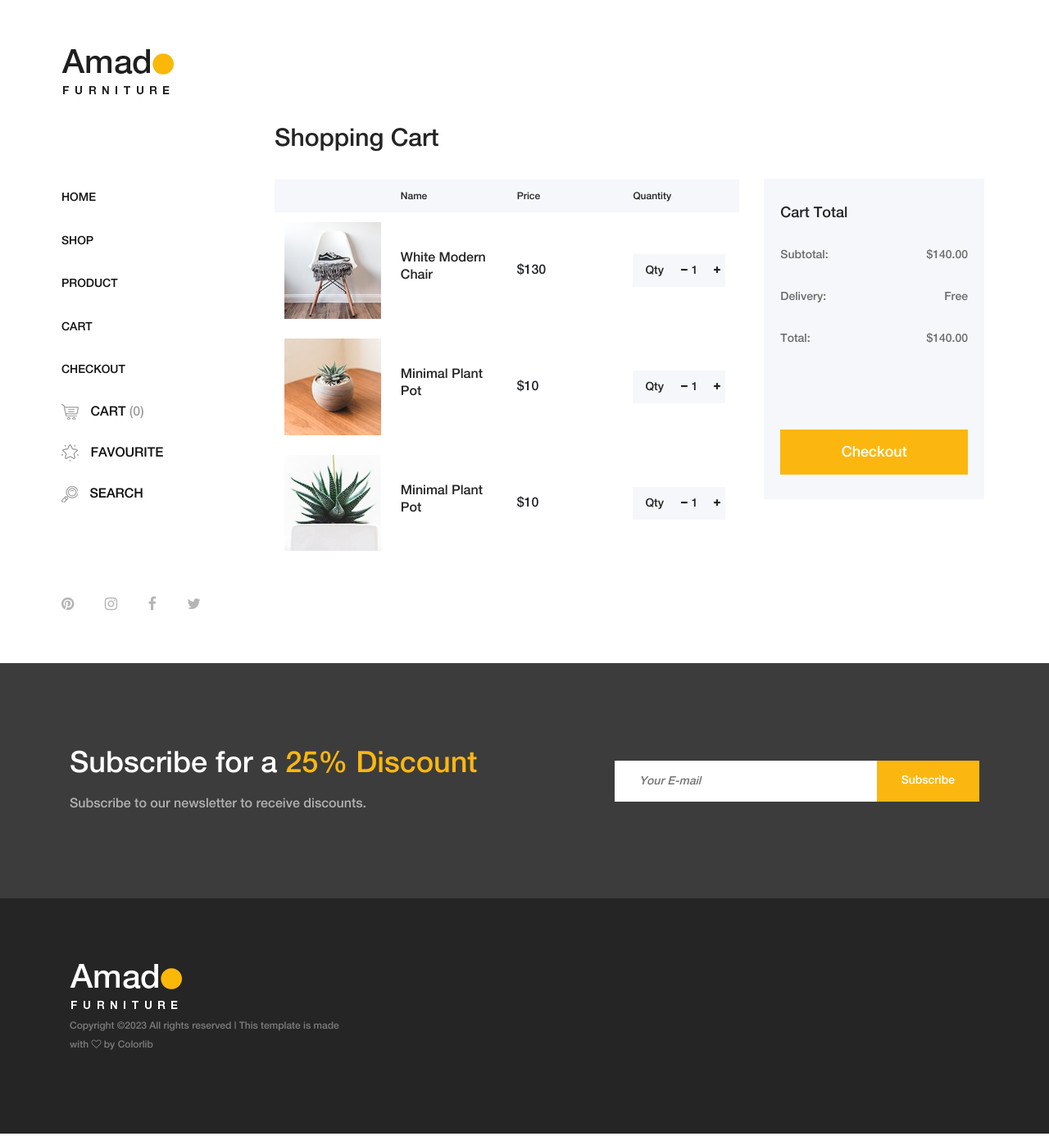
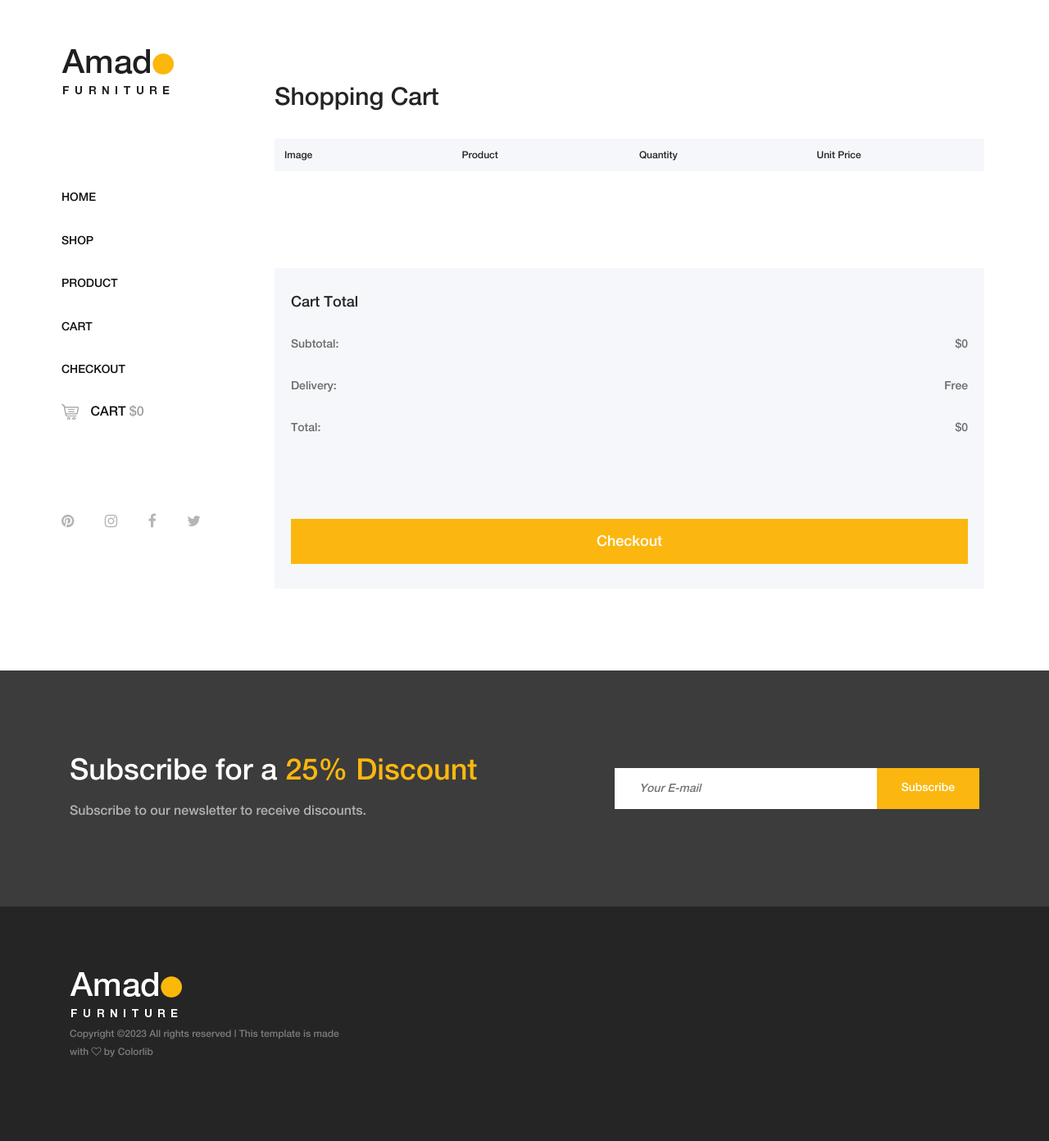
Before and after one commit to IvanBondarenkoIT/django_amado, a Django app: page /cart/ in a window 1280 px wide. Shown: the whole page at 82% size. Run offline with Django 4.2, Linux system fonts and the light colour scheme; lists and menus that the app fills with data are empty; some libraries are stand-ins or nearby versions.

Commit message:
cart app done

```diff
--- a/cart/templates/cart.html
+++ /dev/null
@@ -1,109 +0,0 @@
-{% extends 'index.html' %}
-{% load static %}
-
-{% block site_content %}
-
-    <div class="cart-table-area section-padding-100">
-            <div class="container-fluid">
-                <div class="row">
-                    <div class="col-12 col-lg-8">
-                        <div class="cart-title mt-50">
-                            <h2>Shopping Cart</h2>
-                        </div>
-
-                        <div class="cart-table clearfix">
-                            <table class="table table-responsive">
-                                <thead>
-                                    <tr>
-                                        <th></th>
-                                        <th>Name</th>
-                                        <th>Price</th>
-                                        <th>Quantity</th>
-                                    </tr>
-                                </thead>
-                                <tbody>
-                                    <tr>
-                                        <td class="cart_product_img">
-                                            <a href="#"><img src="img/bg-img/cart1.jpg" alt="Product"></a>
-                                        </td>
-                                        <td class="cart_product_desc">
-                                            <h5>White Modern Chair</h5>
-                                        </td>
-                                        <td class="price">
-                                            <span>$130</span>
-                                        </td>
-                                        <td class="qty">
-                                            <div class="qty-btn d-flex">
-                                                <p>Qty</p>
-                                                <div class="quantity">
-                                                    <span class="qty-minus" onclick="var effect = document.getElementById('qty'); var qty = effect.value; if( !isNaN( qty ) &amp;&amp; qty &gt; 1 ) effect.value--;return false;"><i class="fa fa-minus" aria-hidden="true"></i></span>
-                                                    <input type="number" class="qty-text" id="qty" step="1" min="1" max="300" name="quantity" value="1">
-                                                    <span class="qty-plus" onclick="var effect = document.getElementById('qty'); var qty = effect.value; if( !isNaN( qty )) effect.value++;return false;"><i class="fa fa-plus" aria-hidden="true"></i></span>
-                                                </div>
-                                            </div>
-                                        </td>
-                                    </tr>
-                                    <tr>
-                                        <td class="cart_product_img">
-                                            <a href="#"><img src="img/bg-img/cart2.jpg" alt="Product"></a>
-                                        </td>
-                                        <td class="cart_product_desc">
-                                            <h5>Minimal Plant Pot</h5>
-                                        </td>
-                                        <td class="price">
-                                            <span>$10</span>
-                                        </td>
-                                        <td class="qty">
-                                            <div class="qty-btn d-flex">
-                                                <p>Qty</p>
-                                                <div class="quantity">
-                                                    <span class="qty-minus" onclick="var effect = document.getElementById('qty2'); var qty = effect.value; if( !isNaN( qty ) &amp;&amp; qty &gt; 1 ) effect.value--;return false;"><i class="fa fa-minus" aria-hidden="true"></i></span>
-                                                    <input type="number" class="qty-text" id="qty2" step="1" min="1" max="300" name="quantity" value="1">
-                                                    <span class="qty-plus" onclick="var effect = document.getElementById('qty2'); var qty = effect.value; if( !isNaN( qty )) effect.value++;return false;"><i class="fa fa-plus" aria-hidden="true"></i></span>
-                                                </div>
-                                            </div>
-                                        </td>
-                                    </tr>
-                                    <tr>
-                                        <td class="cart_product_img">
-                                            <a href="#"><img src="img/bg-img/cart3.jpg" alt="Product"></a>
-                                        </td>
-                                        <td class="cart_product_desc">
-                                            <h5>Minimal Plant Pot</h5>
-                                        </td>
-                                        <td class="price">
-                                            <span>$10</span>
-                                        </td>
-                                        <td class="qty">
-                                            <div class="qty-btn d-flex">
-                                                <p>Qty</p>
-                                                <div class="quantity">
-                                                    <span class="qty-minus" onclick="var effect = document.getElementById('qty3'); var qty = effect.value; if( !isNaN( qty ) &amp;&amp; qty &gt; 1 ) effect.value--;return false;"><i class="fa fa-minus" aria-hidden="true"></i></span>
-                                                    <input type="number" class="qty-text" id="qty3" step="1" min="1" max="300" name="quantity" value="1">
-                                                    <span class="qty-plus" onclick="var effect = document.getElementById('qty3'); var qty = effect.value; if( !isNaN( qty )) effect.value++;return false;"><i class="fa fa-plus" aria-hidden="true"></i></span>
-                                                </div>
-                                            </div>
-                                        </td>
-                                    </tr>
-                                </tbody>
-                            </table>
-                        </div>
-                    </div>
-                    <div class="col-12 col-lg-4">
-                        <div class="cart-summary">
-                            <h5>Cart Total</h5>
-                            <ul class="summary-table">
-                                <li><span>subtotal:</span> <span>$140.00</span></li>
-                                <li><span>delivery:</span> <span>Free</span></li>
-                                <li><span>total:</span> <span>$140.00</span></li>
-                            </ul>
-                            <div class="cart-btn mt-100">
-                                <a href="cart.html" class="btn amado-btn w-100">Checkout</a>
-                            </div>
-                        </div>
-                    </div>
-                </div>
-            </div>
-        </div>
-
-{% endblock %}
--- /dev/null
+++ b/cart/templates/cart_detail.html
@@ -0,0 +1,71 @@
+{% extends 'index.html' %}
+{% load static %}
+
+{% block site_content %}
+
+    <div class="cart-table-area section-padding-100">
+
+        <div class="col-12 col-lg-12">
+            <div class="cart-title">
+                <h2>Shopping Cart</h2>
+            </div>
+
+            <div class="cart-table">
+                <table class="table">
+                    <thead>
+                    <tr>
+                        <th>Image</th>
+                        <th>Product</th>
+                        <th>Quantity</th>
+                        <th>Unit price</th>
+                        <th>Price</th>
+                        <th>Remove</th>
+                    </tr>
+                    </thead>
+                    <tbody>
+                    {% for item in cart %}
+                        {% with product=item.product %}
+                            <tr>
+                                <td class="cart_product_img">
+                                    <a href="{{ product.get_absolute_url }}"><img
+                                            src={{ product.photo.url }} alt="Product"></a>
+                                </td>
+                                <td class="cart_product_desc">
+                                    <h5>{{ product.name }}</h5>
+                                </td>
+                                <td class="qty">
+                                    <p>{{ item.quantity }}</p>
+                                </td>
+                                <td class="unitprice">
+                                    <span>{{ product.price }}</span>
+                                </td>
+                                <td class="price">
+                                    <span>${{ item.total_price }}</span>
+                                </td>
+                                <td class="remove">
+                                    <a href="{% url "cart:cart_remove" product.id %}"><img
+                                            src={% static "assets/img/core-img/delete-button.png" %} alt=""></a>
+                                </td>
+                            </tr>
+                        {% endwith %}
+                    {% endfor %}
+                    </tbody>
+                </table>
+            </div>
+        </div>
+        <div class="col-12 col-lg-12">
+            <div class="cart-summary">
+                <h5>Cart Total</h5>
+                <ul class="summary-table">
+                    <li><span>subtotal:</span> <span>${{ cart.get_total_price }}</span></li>
+                    <li><span>delivery:</span> <span>Free</span></li>
+                    <li><span>total:</span> <span>${{ cart.get_total_price }}</span></li>
+                </ul>
+                <div class="cart-btn mt-100">
+                    {#                                <a href="{% url "orders:order_create" %}" class="button">Checkout</a>#}
+                    <a href="cart_detail.html" class="btn amado-btn w-100">Checkout</a>
+                </div>
+            </div>
+        </div>
+    </div>
+{% endblock %}
--- a/cart/urls.py
+++ b/cart/urls.py
@@ -3,7 +3,8 @@
 
 app_name = 'cart'
 
-
 urlpatterns = [
-    path('', views.cart, name='cart'),
+    path('', views.cart_detail, name='cart_detail'),
+    path('add/<int:product_id>/', views.cart_add, name='cart_add'),
+    path('remove/<int:product_id>/', views.cart_remove, name='cart_remove'),
 ]
--- a/cart/views.py
+++ b/cart/views.py
@@ -1,10 +1,26 @@
-from django.shortcuts import render
-from home.models import Product, ProductsCategory, ProductsBrand
+from django.shortcuts import get_object_or_404, redirect, render
+from django.views.decorators.http import require_GET
+
+from home.models import Product
+from .cart import Cart
 
 
-def cart(request):
-    # categories = ProductsCategory.objects.filter(is_visible=True)
-    # brands = ProductsBrand.objects.filter(is_visible=True)
-    products = Product.objects.filter(available=True)
+# Create your views here.
+@require_GET
+def cart_add(request, product_id):
+    cart = Cart(request)
+    product = get_object_or_404(Product, id=product_id)
+    cart.add(product=product)
+    return redirect('cart:cart_detail')
 
-    return render(request, 'cart.html', context={'products': products})
+
+def cart_remove(request, product_id):
+    cart = Cart(request)
+    product = get_object_or_404(Product, id=product_id)
+    cart.remove(product)
+    return redirect('cart:cart_detail')
+
+
+def cart_detail(request):
+    cart = Cart(request)
+    return render(request, 'cart_detail.html', {'cart': cart})
--- a/checkout/models.py
+++ b/checkout/models.py
@@ -18,7 +18,7 @@
     order = models.ForeignKey(cart.models.Order, on_delete=models.CASCADE)
 
     class Meta:
-        ordering = ('-date')
+        ordering = ('-created',)
 
     def __str__(self):
         return f'{self.name} {self.phone}: {self.comment[:20]}'
--- a/django_amado/settings.py
+++ b/django_amado/settings.py
@@ -137,3 +137,4 @@
 # https://docs.djangoproject.com/en/4.1/ref/settings/#default-auto-field
 
 DEFAULT_AUTO_FIELD = 'django.db.models.BigAutoField'
+CART_SESSION_ID = 'cart'
--- a/home/models.py
+++ b/home/models.py
@@ -60,10 +60,10 @@
         return f'{self.name}: {self.price}$ - {self.brand}'
 
     class Meta:
-        ordering = ('rating', 'category', 'name')
+        ordering = ('rating', 'category', 'brand', 'name')
 
     def get_absolute_url(self):
         return reverse("product:product_details", args=[self.id, self.slug])
 
-    def get_raying_as_range(self):
+    def get_rating_as_range(self):
         return range(self.rating)
--- a/home/templates/top_products.html
+++ b/home/templates/top_products.html
@@ -4,7 +4,7 @@
                 {% for product in products %}
                     <!-- Single Catagory -->
                     <div class="single-products-catagory clearfix">
-                        <a href="shop.html">
+                        <a href={{ product.get_absolute_url }}>
                             <img src={{ product.photo.url }} alt="">
                             <!-- Hover Content -->
                             <div class="hover-content">
--- a/product/urls.py
+++ b/product/urls.py
@@ -5,6 +5,6 @@
 
 
 urlpatterns = [
-    path('', views.product_list, name='product_list'),
+    path('', views.product_random, name='product_rnd'),
     path('<int:id>/<slug:slug>/', views.product_details, name='product_details'),
 ]
--- a/shop/templates/shop.html
+++ b/shop/templates/shop.html
@@ -80,7 +80,7 @@
                             <!-- Ratings & Cart -->
                             <div class="ratings-cart text-right">
                                 <div class="ratings">
-                                    {% for star in product.get_raying_as_range %}
+                                    {% for star in product.get_rating_as_range %}
                                         <i class="fa fa-star" aria-hidden="true"></i>
                                     {% endfor %}
                                 </div>
--- a/shop/views.py
+++ b/shop/views.py
@@ -12,3 +12,5 @@
                                                  'brands': brands,
                                                  'range': range(10)
                                                  })
+
+    # products = Product.objects.filter(id__in=product_ids)
--- a/templates/index.html
+++ b/templates/index.html
@@ -84,9 +84,10 @@
 {#            </div>#}
             <!-- Cart Menu -->
             <div class="cart-fav-search mb-100">
-                <a href="/cart/" class="cart-nav"><img src={% static "assets/img/core-img/cart.png" %} alt=""> Cart <span>(0)</span></a>
-                <a href="#" class="fav-nav"><img src={% static "assets/img/core-img/favorites.png" %} alt=""> Favourite</a>
-                <a href="#" class="search-nav"><img src={% static "assets/img/core-img/search.png" %} alt=""> Search</a>
+{#                <a href="{% url "cart:cart_detail" %}">{{ total_items }} item{{ total_items|pluralize }}, ${{ cart.get_total_price }}</a>#}
+                <a href="/cart/" class="cart-nav"><img src={% static "assets/img/core-img/cart.png" %} alt=""> Cart <span>${{ cart.get_total_price }}</span></a>
+{#                <a href="#" class="fav-nav"><img src={% static "assets/img/core-img/favorites.png" %} alt=""> Favourite</a>#}
+{#                <a href="#" class="search-nav"><img src={% static "assets/img/core-img/search.png" %} alt=""> Search</a>#}
             </div>
             <!-- Social Button -->
             <div class="social-info d-flex justify-content-between">
```
Also changed, not shown: cart/cart.py (added, +74 -0 lines), product/templates/add_to_cart.html (added, +17 -0 lines), product/templates/product-details.html (+2 -17 lines), product/views.py (+6 -3 lines).
